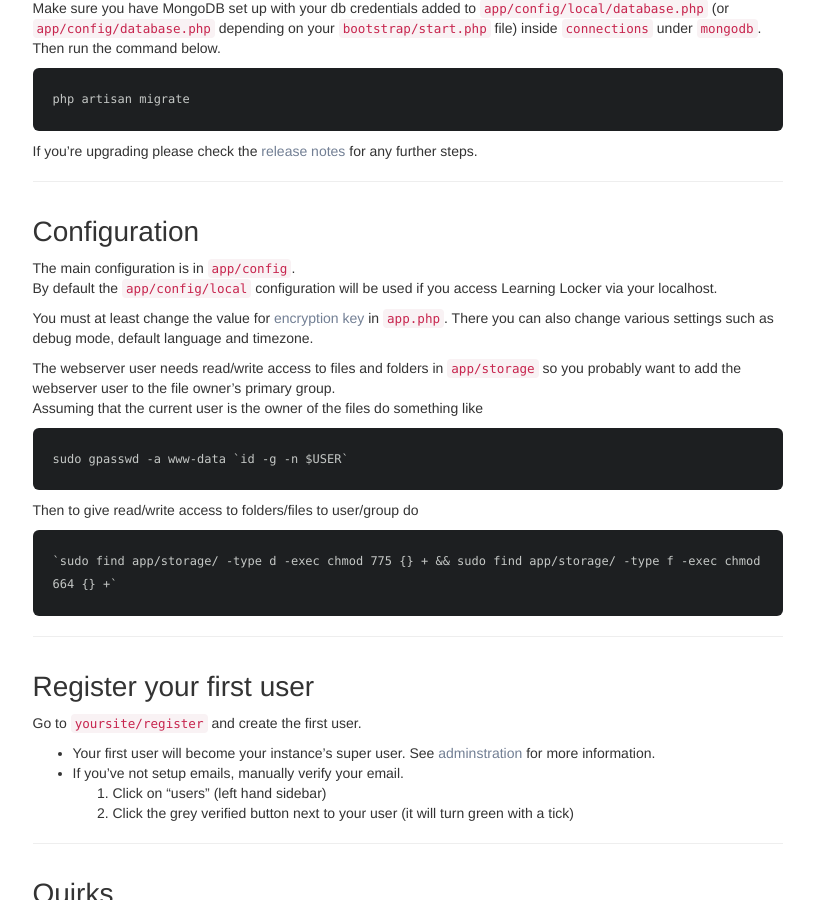
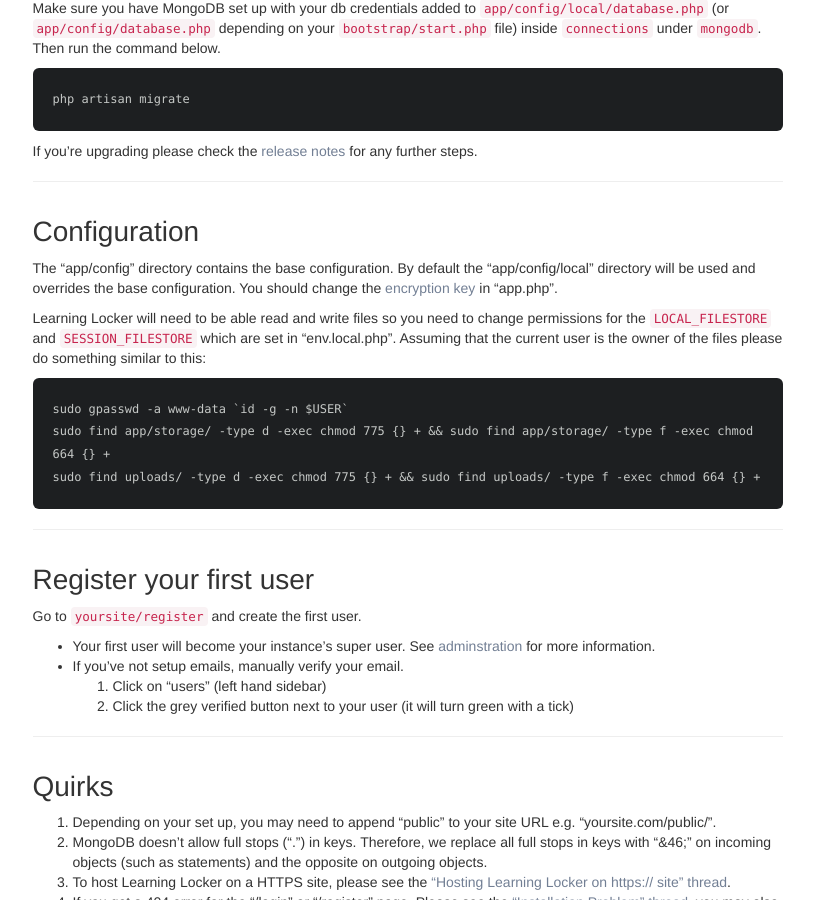
Before and after one commit to LearningLocker/docs, a Jekyll site: the page built from src/installation.md, in a window 1280 px wide and 900 px high, scrolled down 1046 px. Shown: the whole window, without its empty margins (330-1144 px from the left). Built offline with Jekyll 4.4.1, drawn with Linux system fonts in a browser that asks for light colours; nearby versions of some CDN libraries.

Commit message:
Cosmetic changes to #14.

```diff
--- a/src/installation.md
+++ b/src/installation.md
@@ -46,21 +46,13 @@
 If you're upgrading please check the [release notes](https://github.com/LearningLocker/learninglocker/releases) for any further steps.
 
 ## Configuration
-The main configuration is in `app/config`.
-By default the `app/config/local` configuration will be used if you access Learning Locker via your localhost.
+The "app/config" directory contains the base configuration. By default the "app/config/local" directory will be used and overrides the base configuration. You should change the [encryption key](https://github.com/LearningLocker/learninglocker/issues/488) in "app.php".
 
-You must at least change the value for [encryption key](https://github.com/LearningLocker/learninglocker/issues/488) in `app.php`.
-There you can also change various settings such as debug mode, default language and timezone.
-
-The webserver user needs read/write access to files and folders in `app/storage` so you probably want to add the webserver user to the file owner's primary group.
-Assuming that the current user is the owner of the files do something like
+Learning Locker will need to be able read and write files so you need to change permissions for the `LOCAL_FILESTORE` and `SESSION_FILESTORE` which are set in "env.local.php". Assuming that the current user is the owner of the files please do something similar to this:
 
     sudo gpasswd -a www-data `id -g -n $USER`
-
-Then to give read/write access to folders/files to user/group do
-
-    `sudo find app/storage/ -type d -exec chmod 775 {} + && sudo find app/storage/ -type f -exec chmod 664 {} +`
-
+    sudo find app/storage/ -type d -exec chmod 775 {} + && sudo find app/storage/ -type f -exec chmod 664 {} +
+    sudo find uploads/ -type d -exec chmod 775 {} + && sudo find uploads/ -type f -exec chmod 664 {} +
 
 ## Register your first user
 Go to `yoursite/register` and create the first user.
```
